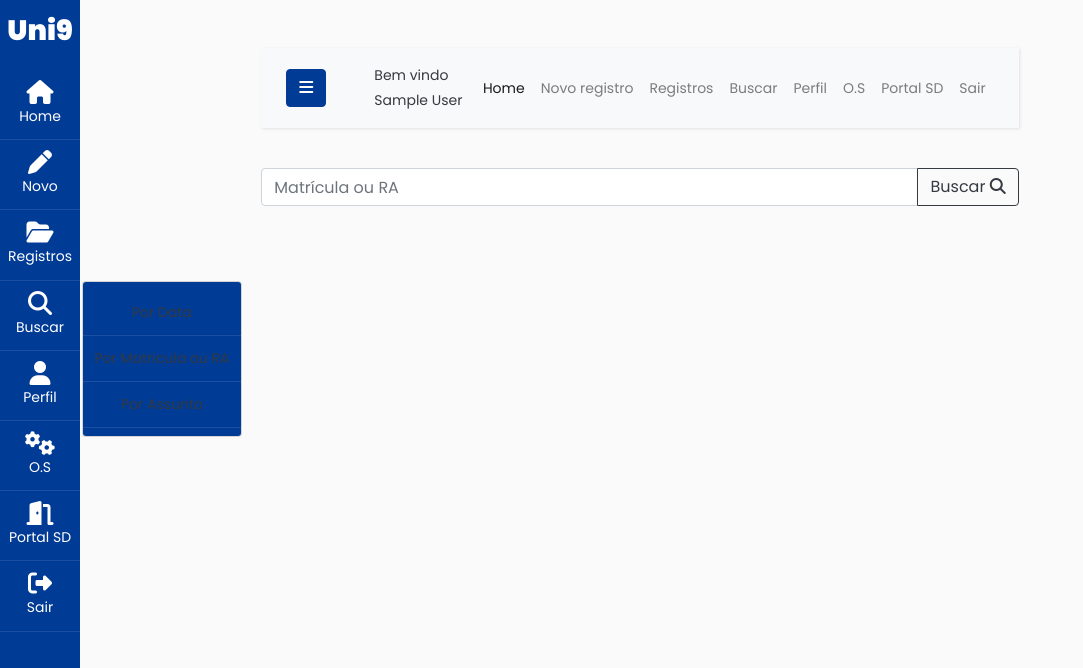
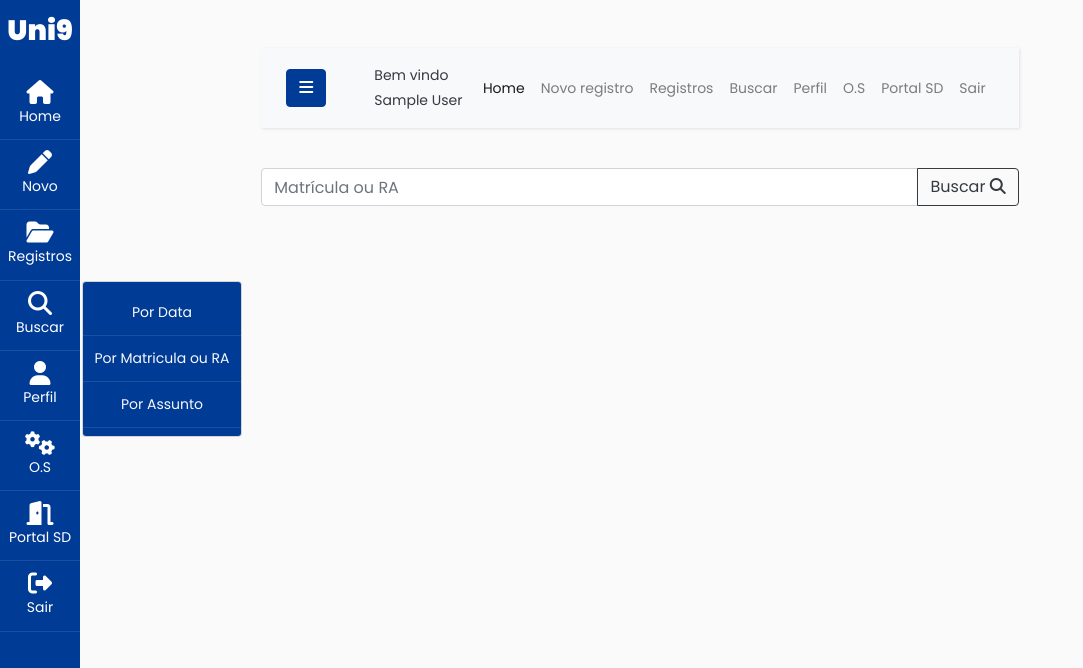
Before and after one commit to joaovc800/Sistema_de_registros, a PHP site: page /buscar.php in a window 1280 px wide, after a click on "Buscar". Shown: the top 668 px of the page, without its empty margins (0-1083 px from the left). Run offline with PHP 8.4, Linux system fonts and the light colour scheme; the visitor is signed in with stand-in values (Sample User, id 1); data that the repository does not hold is empty; some libraries are stand-ins or nearby versions.

Commit message:
Update buscar.php

```diff
--- a/buscar.php
+++ b/buscar.php
@@ -49,9 +49,9 @@
           <li class="nav-item dropend">
             <a class="nav-link" data-bs-toggle="dropdown" href="#" role="button" aria-expanded="false"><span class="fas fa-search"></span>Buscar</a>
             <ul class="dropdown-menu">
-                <li><a class="dropdown-item text-dark text-center" href="buscar2.php">Por Data</a></li>
-                <li><a class="dropdown-item text-dark text-center" href="buscar.php">Por Matricula ou RA</a></li>
-                <li><a class="dropdown-item text-dark text-center" href="buscar3.php">Por Assunto</a></li>
+                <li><a class="dropdown-item text-light text-center" href="buscar2.php">Por Data</a></li>
+                <li><a class="dropdown-item text-light text-center" href="buscar.php">Por Matricula ou RA</a></li>
+                <li><a class="dropdown-item text-light text-center" href="buscar3.php">Por Assunto</a></li>
             </ul>
            </li>
           <li>
```
